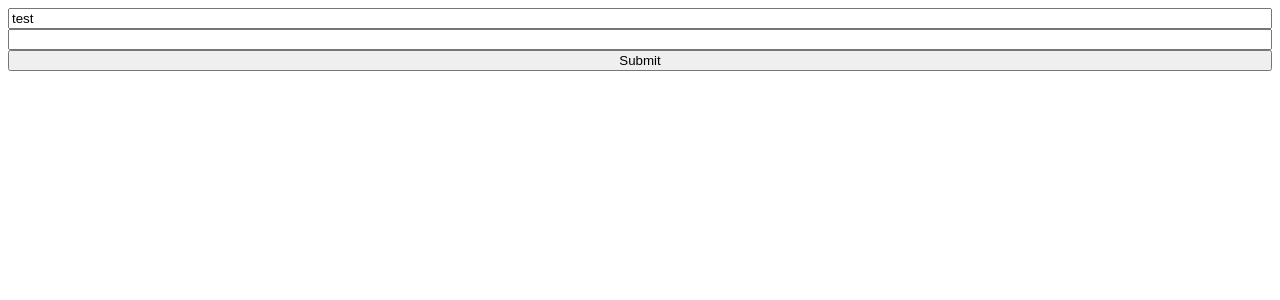
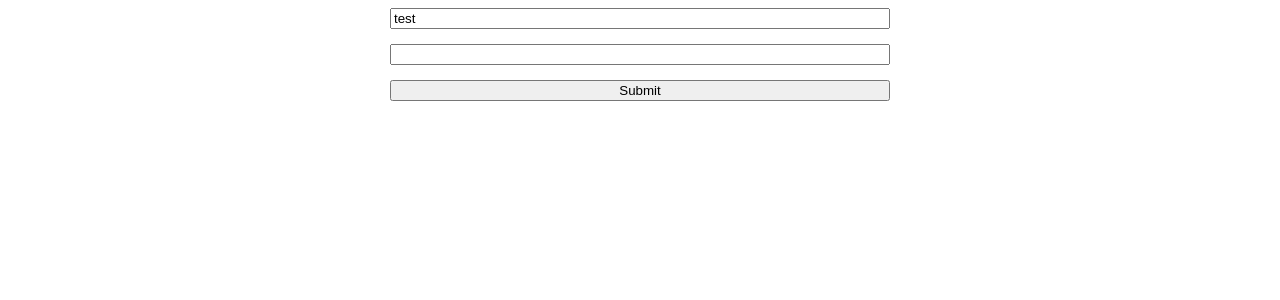
Before and after one commit to BenGex31/Mariage, a React (Create React App) app: page / in a window 1280 px wide. Shown: the top 300 px of the page. Built offline with nearby package versions, Linux system fonts and the light colour scheme.

Commit message:
Update css

```diff
--- a/src/styles.css
+++ b/src/styles.css
@@ -1,6 +1,10 @@
 form {
   display: flex;
-  flex: 1;
   flex-direction: column;
-  justify-content: space-evenly;
+  max-width: 500px;
+  margin: 0 auto;
 }
+
+input {
+  margin-bottom: 15px
+}
```
